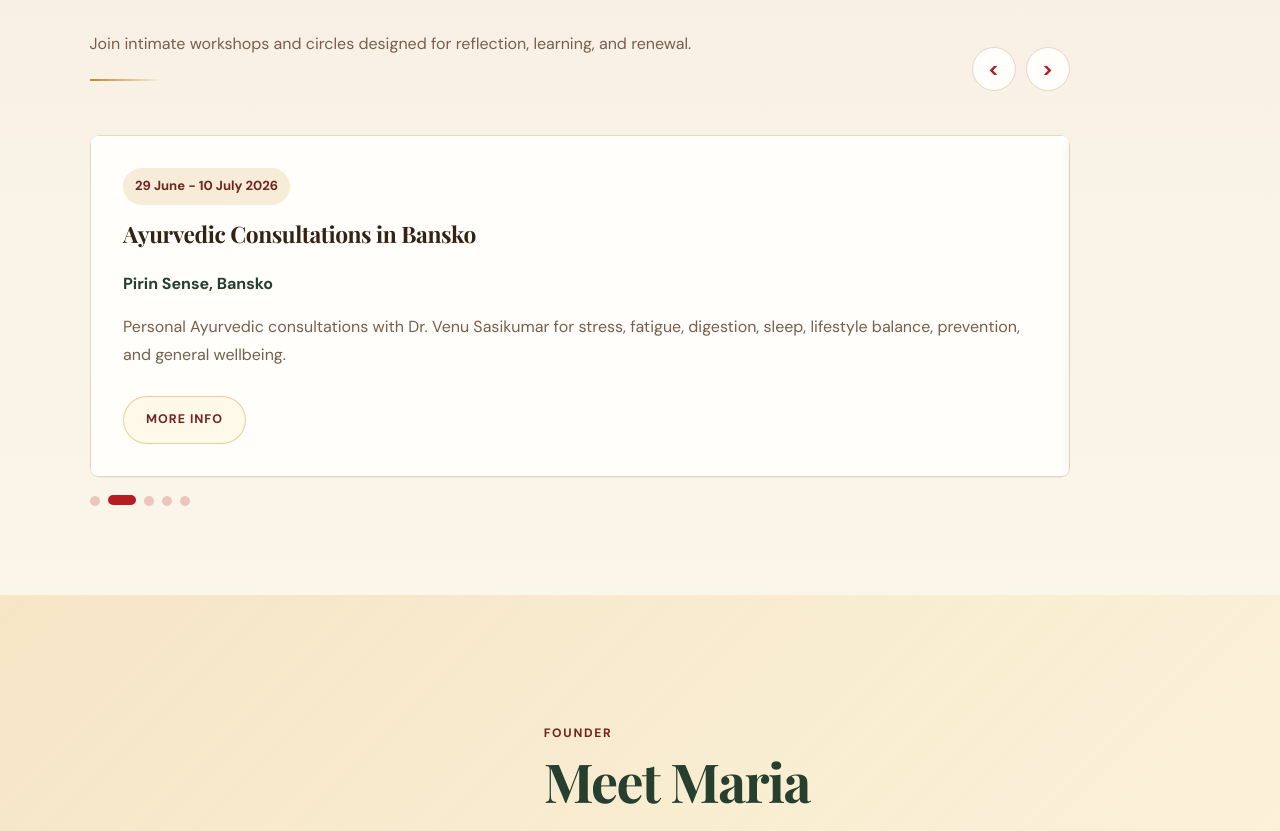
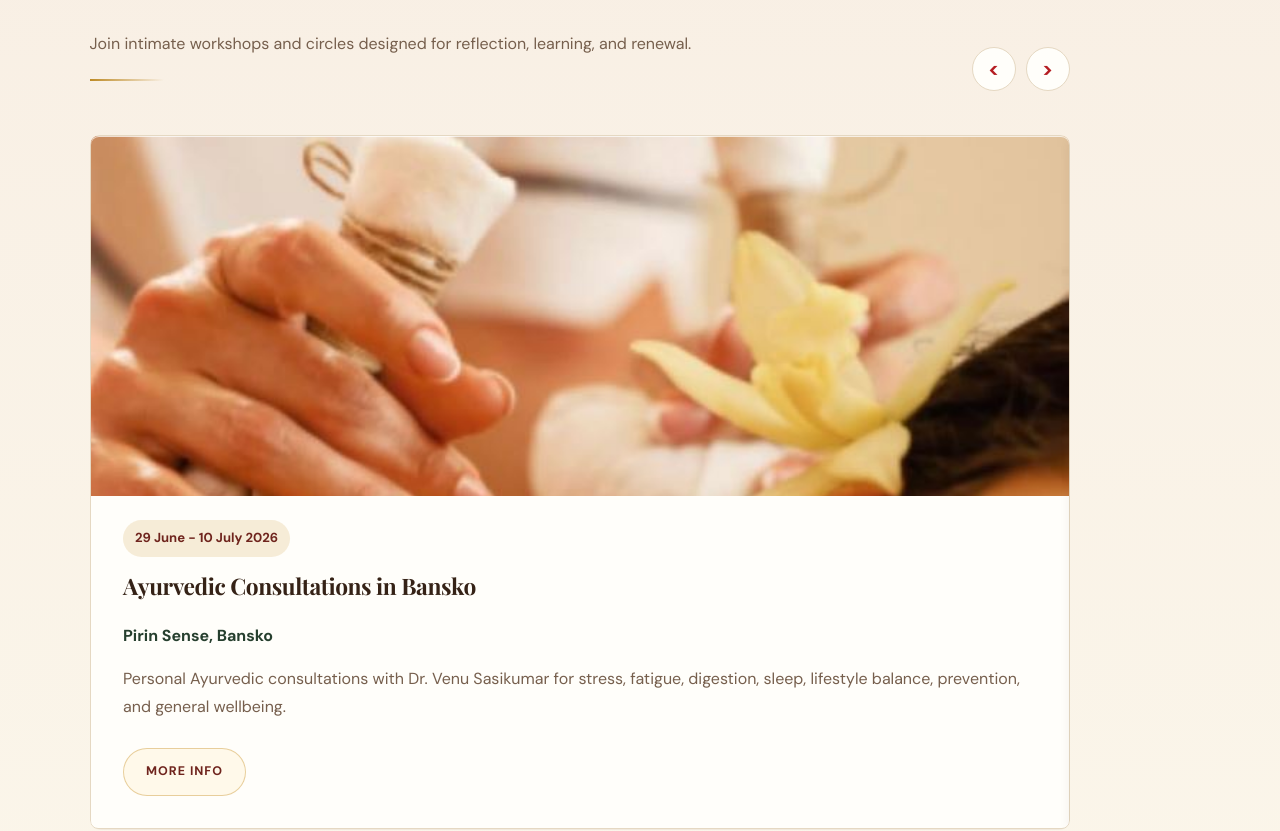
Before and after one commit to lucas953/VedicMaria, a Next.js app: page / in a window 1280 px wide. Shown: the part 960-1791 px from the top of the page. Built offline with nearby package versions, Linux system fonts and the light colour scheme.

Commit message:
Show event images in homepage carousel

```diff
--- a/app/components/EventCarousel.tsx
+++ b/app/components/EventCarousel.tsx
@@ -84,6 +84,13 @@ export function EventCarousel({
               key={event.title}
               aria-hidden={index !== visibleIndex}
             >
+              {event.image ? (
+                <div
+                  className="event-card-image carousel-card-image"
+                  style={{ backgroundImage: `url("${event.image}")` }}
+                  aria-hidden="true"
+                />
+              ) : null}
               <time>{event.date}</time>
               <h3>{event.title}</h3>
               <p className="location">{event.location}</p>
--- a/app/globals.css
+++ b/app/globals.css
@@ -1431,6 +1431,11 @@ h3 {
   min-height: 100%;
 }
 
+.carousel-card-image {
+  min-height: clamp(220px, 32vw, 360px);
+  background-position: center 22%;
+}
+
 .carousel-card .button {
   width: fit-content;
 }
```
